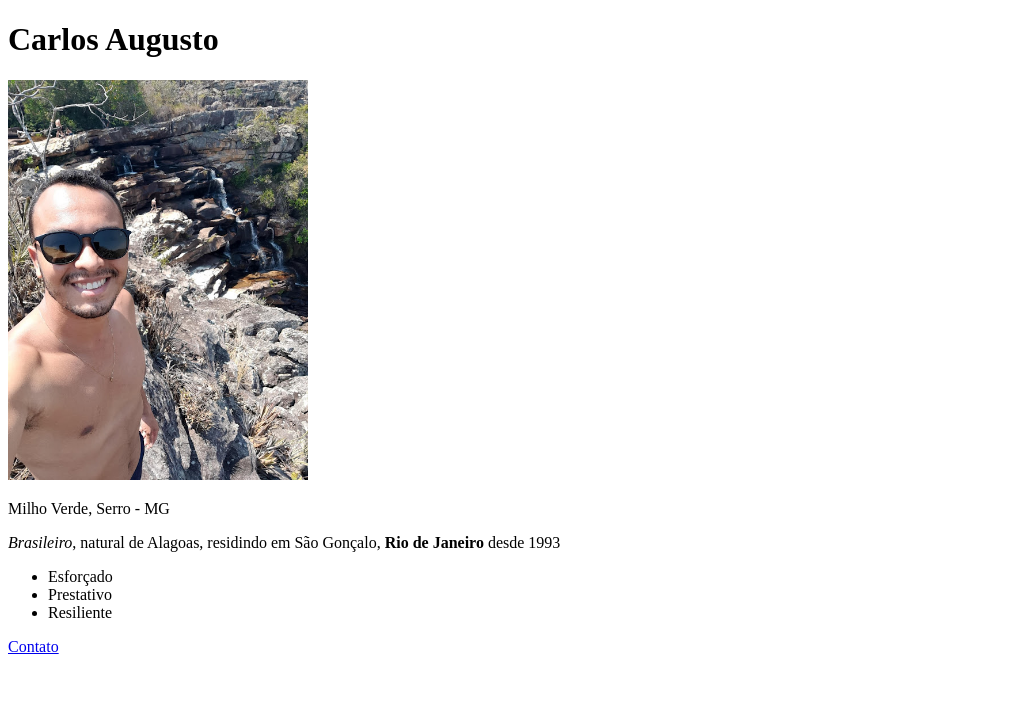
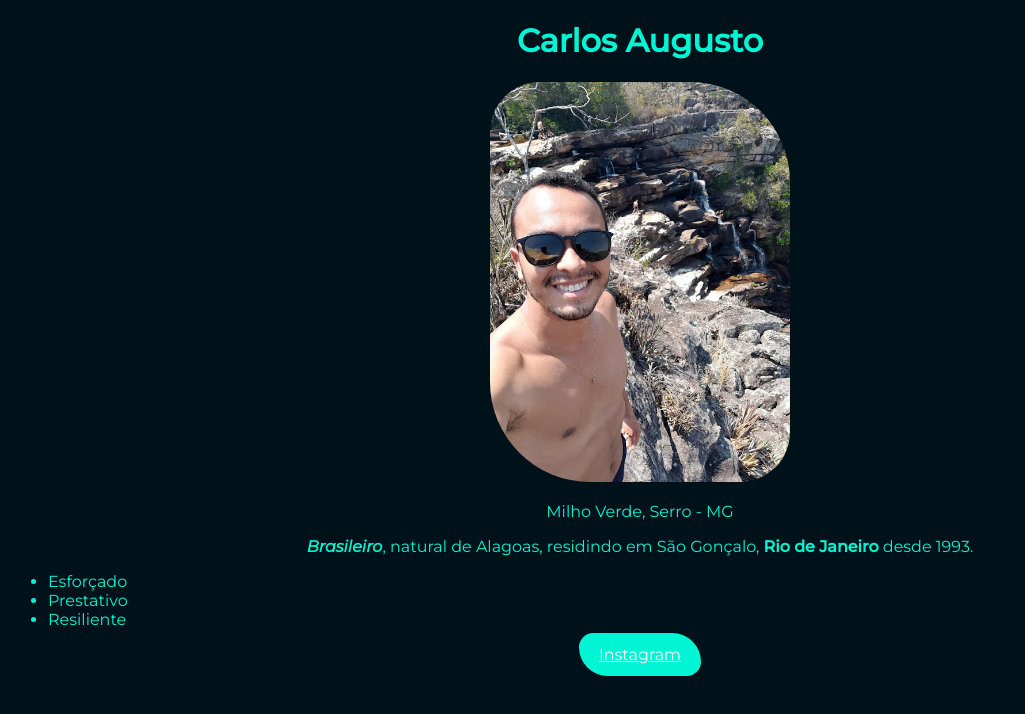
Before and after one commit to carlos-aug/carlos-aug.github.io, a plain HTML site: page index.html in a window 1280 px wide. Shown: the whole page, without its empty margins (0-1025 px from the left). Drawn offline with Linux system fonts and the light colour scheme.

Commit message:
Alterei layout

```diff
--- a/index.html
+++ b/index.html
@@ -5,12 +5,18 @@
     <meta http-equiv="X-UA-Compatible" content="IE=edge">
     <meta name="viewport" content="width=device-width, initial-scale=1.0">
     <title>Portifólio</title>
+    <link rel="stylesheet" href="style.css">
+
+    <link rel="preconnect" href="https://fonts.googleapis.com">
+<link rel="preconnect" href="https://fonts.gstatic.com" crossorigin>
+<link href="https://fonts.googleapis.com/css2?family=Montserrat:ital,wght@0,400;0,500;1,400&display=swap" rel="stylesheet">
 </head>
 <body>
-    <h1>Carlos Augusto </h1>
-    <img src="/IMG_20210919_101658065_HDR.png" alt="Carlos em uma cachoeira" width="300px">
+    <h1 class="center">Carlos Augusto </h1>
+   <p><img src="/IMG_20210919_101658065_HDR.png" alt="Carlos em uma cachoeira" width="300px"></p>
     <p>Milho Verde, Serro - MG</p>
-    <p><em>Brasileiro</em>, natural de Alagoas, residindo em São Gonçalo, <strong>Rio de Janeiro</strong> desde 1993</p>
+
+    <p><em><strong>Brasileiro</strong></em>, natural de Alagoas, residindo em São Gonçalo, <strong>Rio de Janeiro</strong> desde 1993.</p>
 
     <ul>
         <li>Esforçado</li>
@@ -18,6 +24,6 @@
         <li>Resiliente</li>
     </ul>
 
-    <p><a href="https://www.instagram.com/caugusto.rj/" target="blank">Contato</a></p>
+    <p><a href="https://www.instagram.com/caugusto.rj/" target="_blank">Instagram</a></p>
 </body>
 </html>
--- /dev/null
+++ b/style.css
@@ -0,0 +1,27 @@
+body {
+    font-family: Montserrat, sans-serif;
+    background-color: #001219;
+    color: #00f5d4;
+}
+
+h1 {
+    text-align: center;
+    color: #00f5d4;
+}
+
+img {
+    border-radius: 50px 100px;
+}
+
+p {
+    text-align: center;
+}
+
+a{
+    text-align: center;
+    background-color: #00f5d4;
+    color: white;
+    text-align: center;
+    padding: 12px 20px;
+    border-radius: 50px 100px;
+}
```
